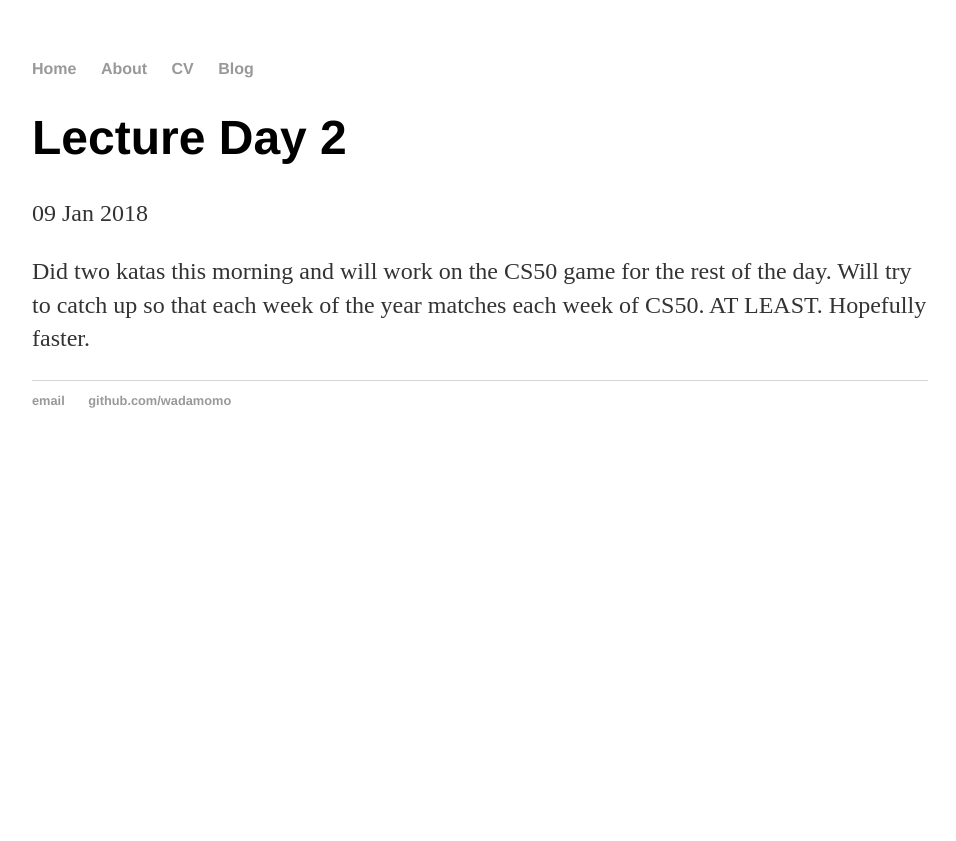
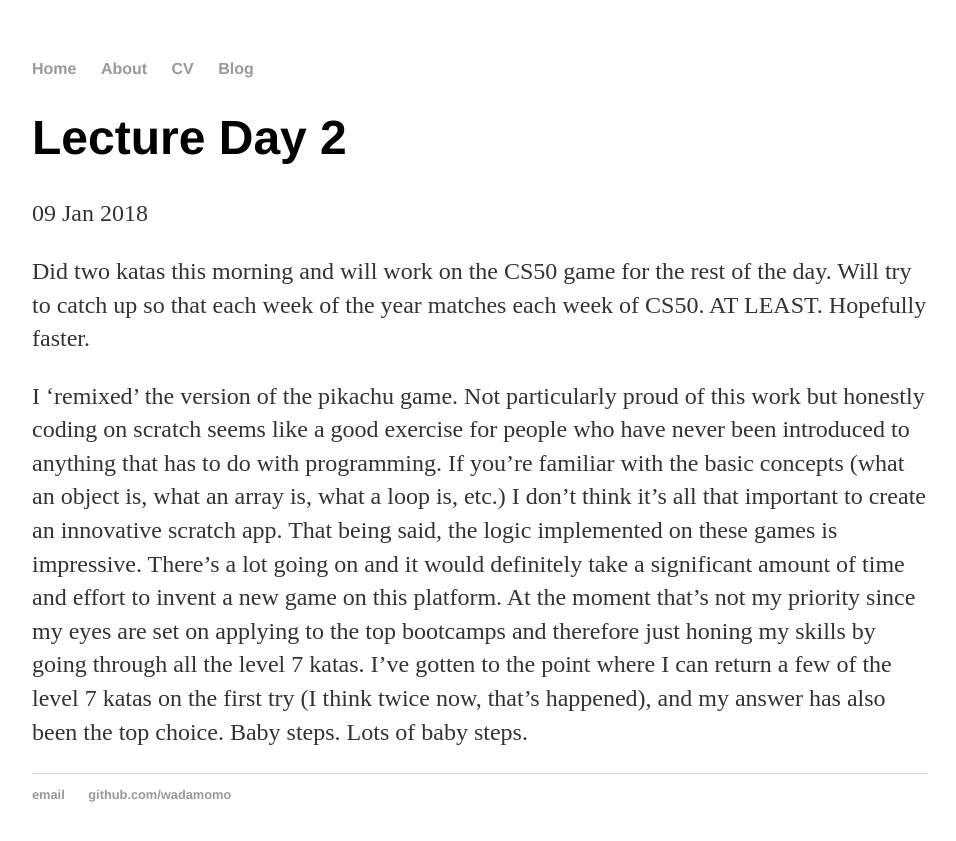
Before and after one commit to WADAMOMO/wadamomo.github.io, a Jekyll site: the page built from _posts/2018-01-09-Lecture-Day-Two.md, in a window 1280 px wide. Shown: the top 841 px of the page, without its empty margins (160-1116 px from the left). Built offline with Jekyll 4.4.1, drawn with Linux system fonts in a browser that asks for light colours.

Commit message:
update to 09

```diff
--- a/_posts/2018-01-09-Lecture-Day-Two.md
+++ b/_posts/2018-01-09-Lecture-Day-Two.md
@@ -5,3 +5,5 @@ date: 2018-01-09
 ---
 
 Did two katas this morning and will work on the CS50 game for the rest of the day. Will try to catch up so that each week of the year matches each week of CS50. AT LEAST. Hopefully faster.
+
+I 'remixed' the version of the pikachu game. Not particularly proud of this work but honestly coding on scratch seems like a good exercise for people who have never been introduced to anything that has to do with programming. If you're familiar with the basic concepts (what an object is, what an array is, what a loop is, etc.) I don't think it's all that important to create an innovative scratch app. That being said, the logic implemented on these games is impressive. There's a lot going on and it would definitely take a significant amount of time and effort to invent a new game on this platform. At the moment that's not my priority since my eyes are set on applying to the top bootcamps and therefore just honing my skills by going through all the level 7 katas. I've gotten to the point where I can return a few of the level 7 katas on the first try (I think twice now, that's happened), and my answer has also been the top choice. Baby steps. Lots of baby steps.
```
